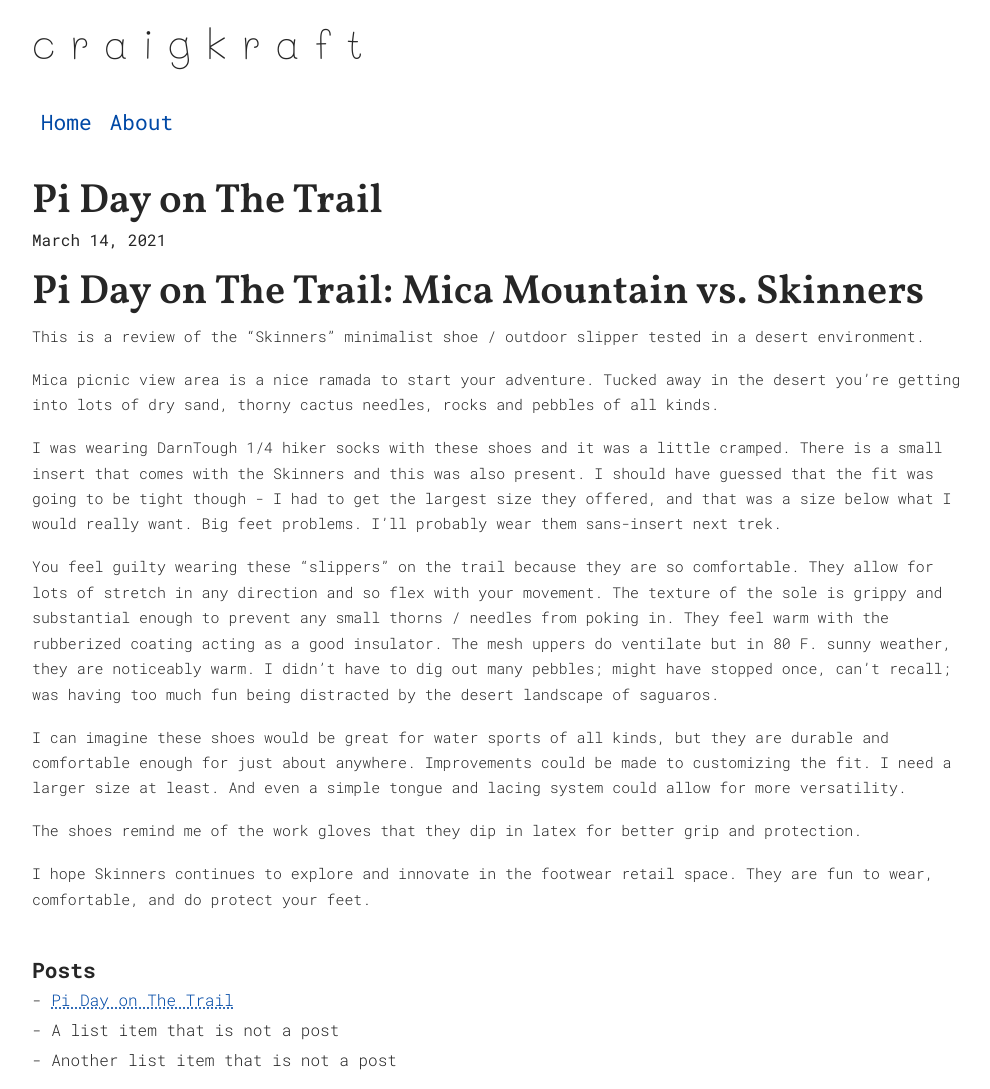
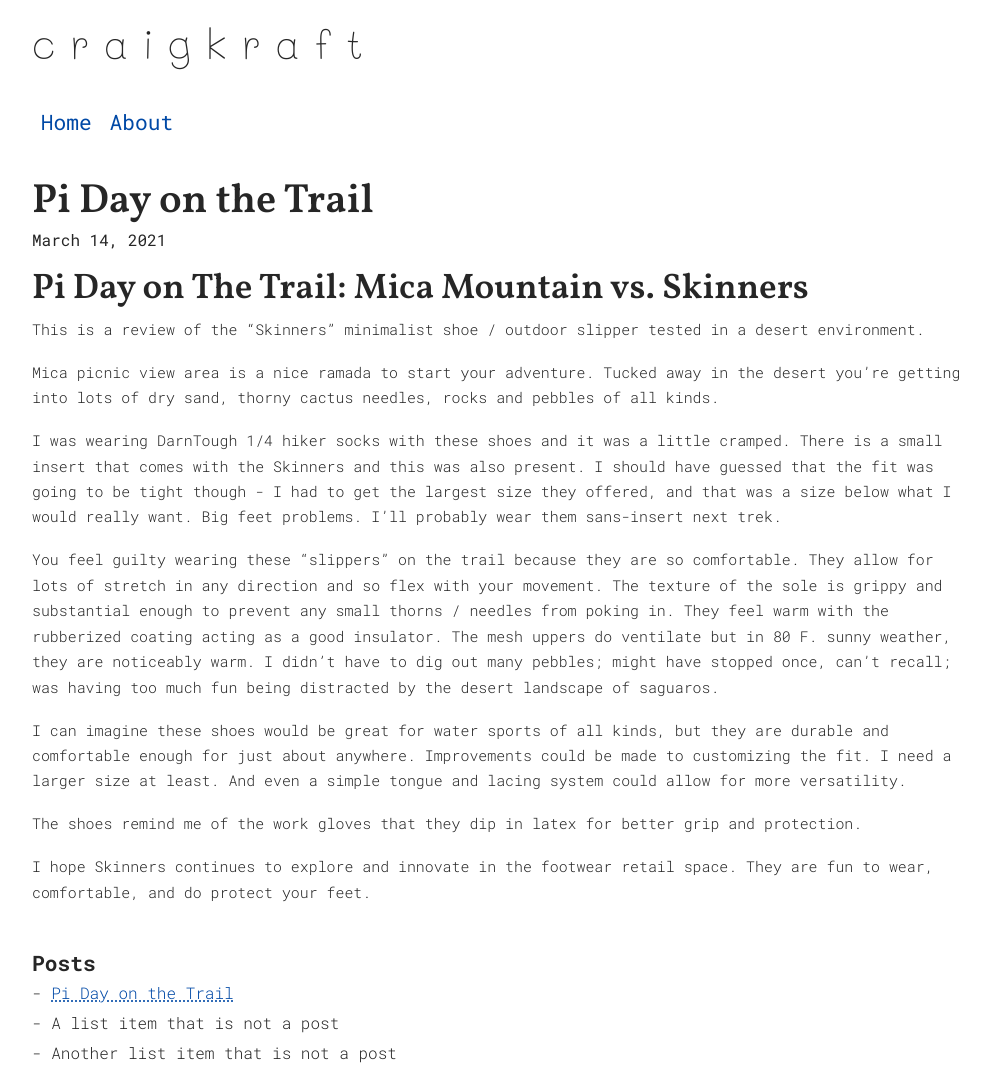
Before and after one commit to craigkraft/craigkraft.github.io, a Jekyll site: the page built from _posts/2021-03-14-Pi-Day-on-the-Trail.md, in a window 1280 px wide. Shown: the whole page, without its empty margins (136-1126 px from the left). Built offline with Jekyll 4.4.1, drawn with Linux system fonts in a browser that asks for light colours.

```diff
--- a/_posts/2021-03-14-Pi-Day-On-the-Trail.md
+++ b/_posts/2021-03-14-Pi-Day-on-the-Trail.md
@@ -1,9 +1,9 @@
 ---
 layout: post
-title: Pi Day on The Trail
+title: Pi Day on the Trail
 ---
 
-# Pi Day on The Trail: Mica Mountain vs. Skinners
+## Pi Day on The Trail: Mica Mountain vs. Skinners
 
 This is a review of the "Skinners" minimalist shoe / outdoor slipper tested in a desert environment.
 
```
